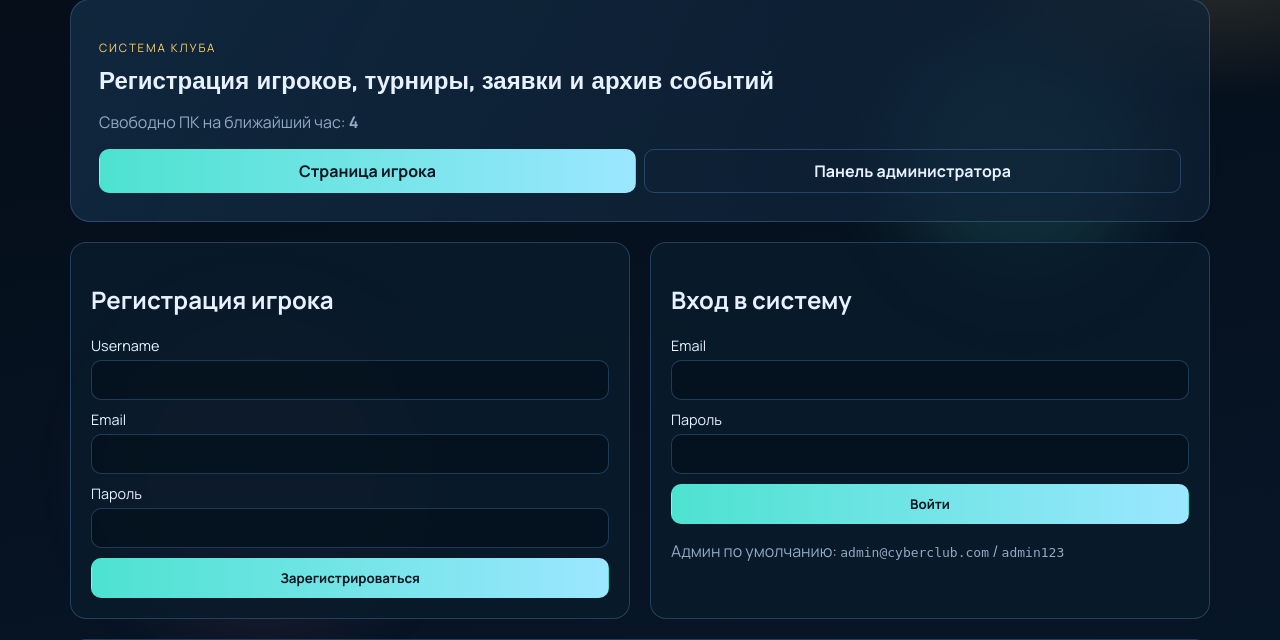
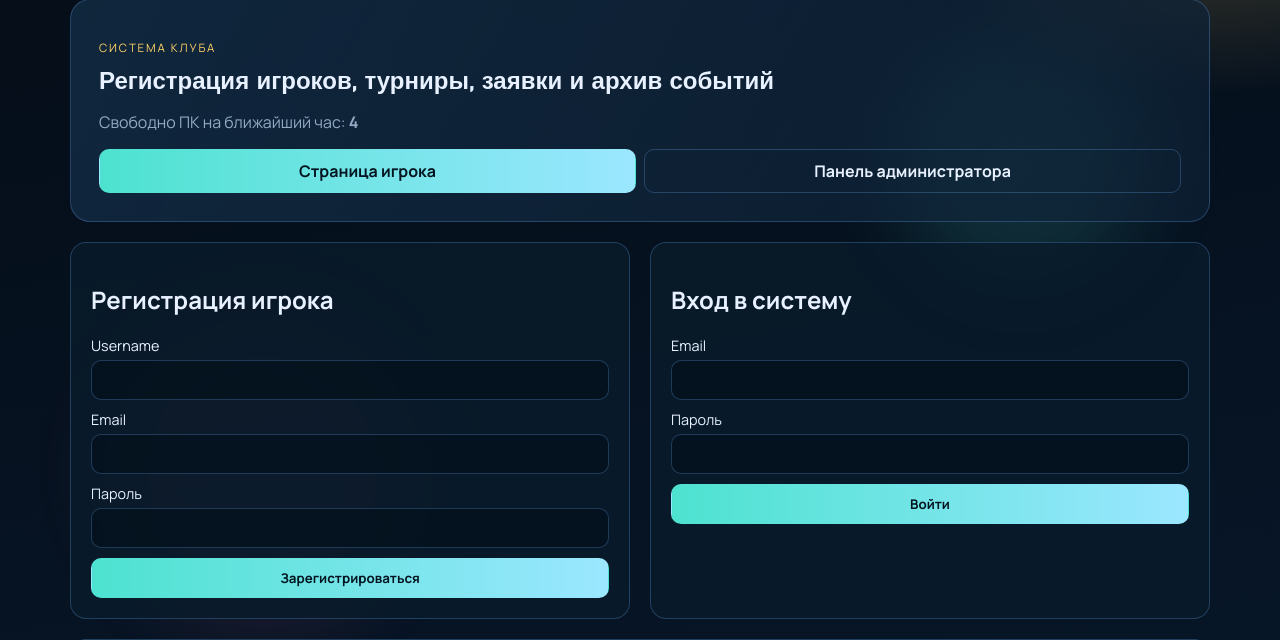
Before and after one commit to cergo9991/cybersportclub, a FastAPI app: page / in a window 1280 px wide. Shown: the part 94-734 px from the top of the page. Run offline with FastAPI, Linux system fonts and the light colour scheme; data comes from the database, SQL or seed files in the repository; data that the repository does not hold is empty.

Commit message:
Removed test admin string

```diff
--- a/src/web/templates/index.html
+++ b/src/web/templates/index.html
@@ -53,7 +53,6 @@
                 <label>Пароль<input type="password" name="password" required></label>
                 <button class="primary-btn" type="submit">Войти</button>
             </form>
-            <p class="muted">Админ по умолчанию: <code>admin@cyberclub.com</code> / <code>admin123</code></p>
         </article>
     </section>
 
```
